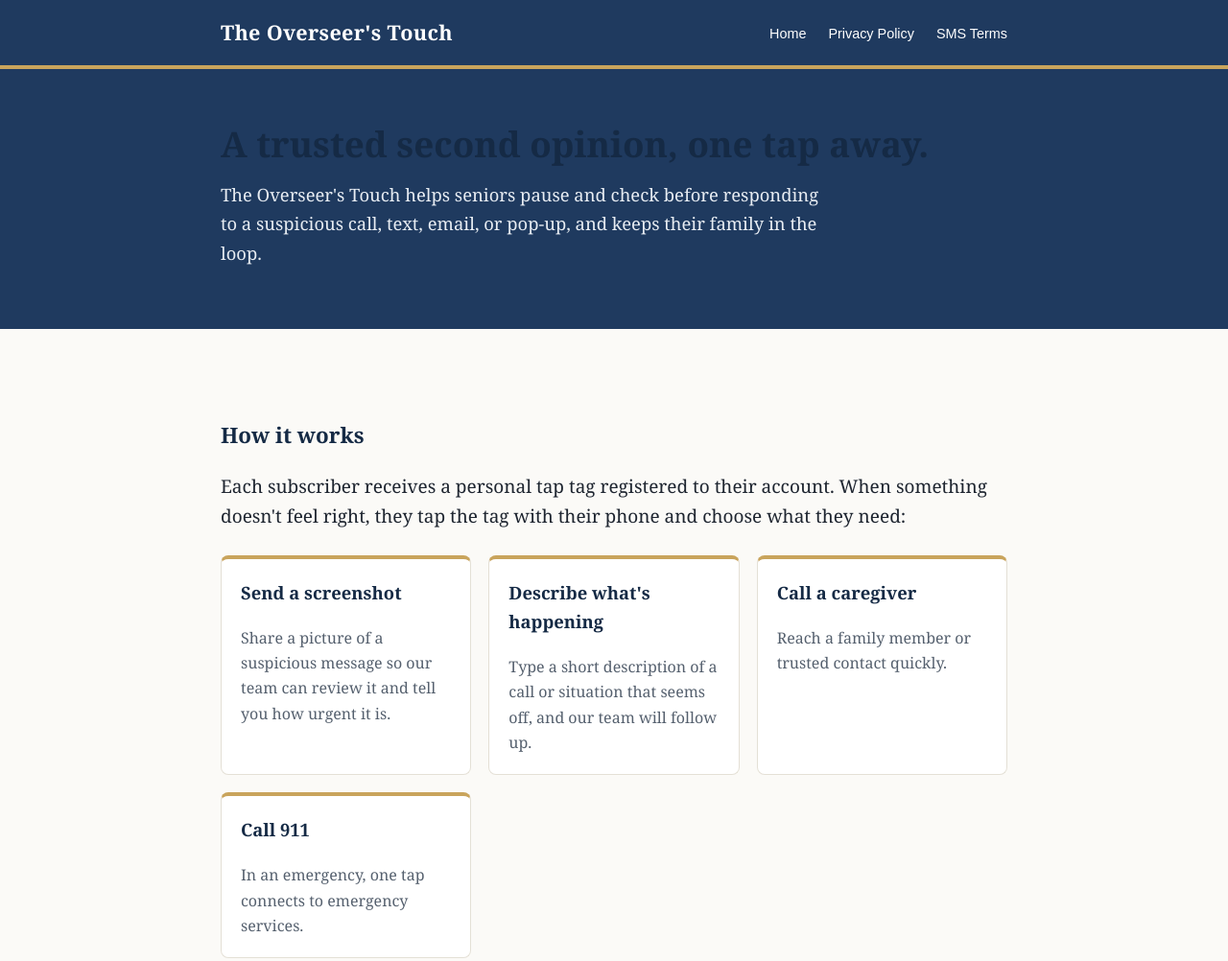
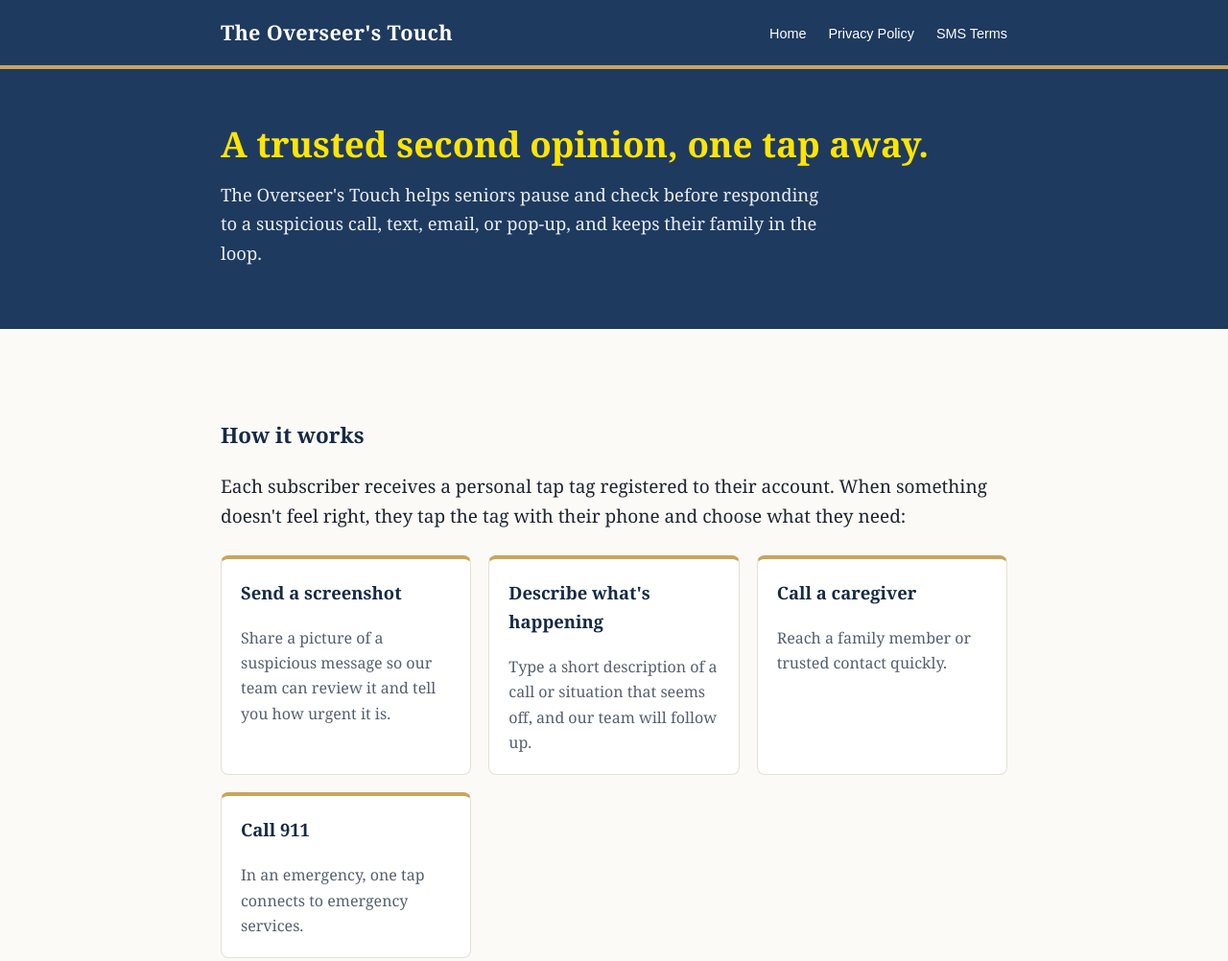
Before and after one commit to Weazelking/overseers-touch-site, a plain HTML site: page index.html in a window 1280 px wide. Shown: the top 1002 px of the page at 96% size. Drawn offline with Linux system fonts and the light colour scheme.

Commit message:
Update hero h1 text color
Change the color of the hero h1 text to #FFE500.

```diff
--- a/style.css
+++ b/style.css
@@ -61,7 +61,7 @@ nav a:hover { text-decoration: underline; color: #fff; }
   color: #fff;
   padding: 56px 0 64px;
 }
-.hero h1 { font-size: 2.3rem; line-height: 1.2; margin: 0 0 16px; }
+.hero h1 { font-size: 2.3rem; line-height: 1.2; margin: 0 0 16px; color: #FFE500; }
 .hero p { font-size: 1.15rem; max-width: 640px; margin: 0; color: #e8edf3; }
 
 main { padding: 44px 0 60px; }
```
